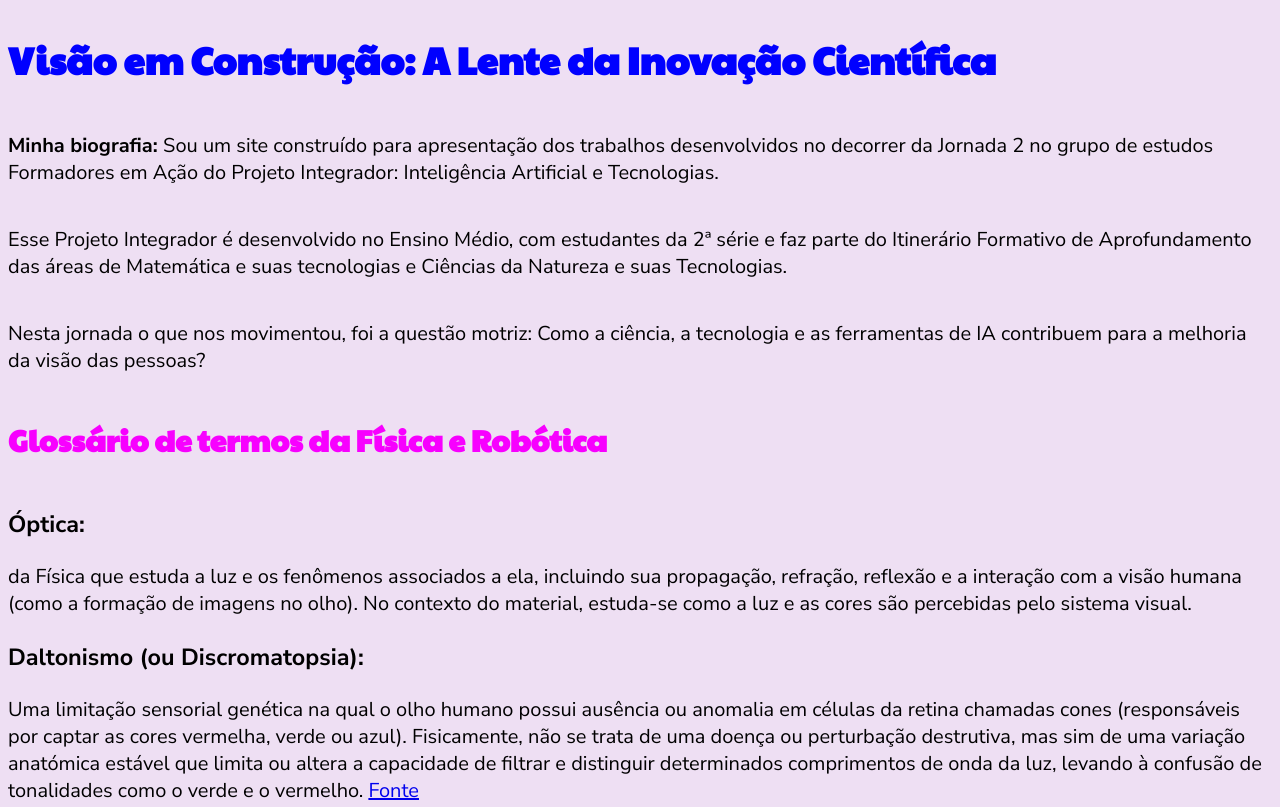
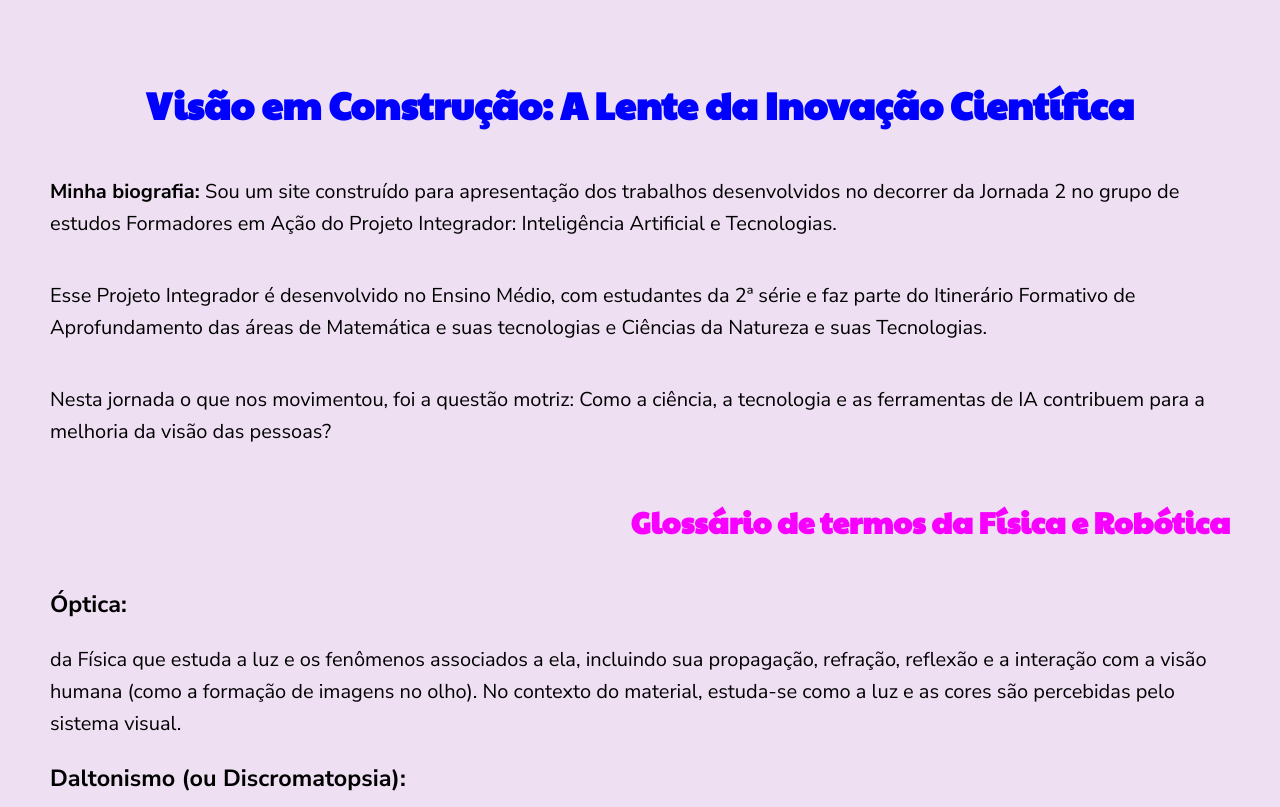
Before and after one commit to natalia559/ux-acessibilidade, a plain HTML site: page index.html in a window 1280 px wide. Shown: the top 807 px of the page. Drawn offline with Linux system fonts and the light colour scheme.

Commit message:
Update style.css

```diff
--- a/style.css
+++ b/style.css
@@ -1,20 +1,39 @@
-body{background-color: rgb(238, 223, 243);
-    font-family: "Nunito Sans" ;
-display: flex;
-flex-direction: column;
-align-items:start;
-font-size: 20px;
-margin: 50 px;}
-
-
-h1{
-    color: blue; text-align: center; font-size: 38px; font-family: "Paytone One";
+body {
+    background-color: rgb(238, 223, 243);
+    font-family: "Nunito Sans", sans-serif;
+    display: flex;
+    flex-direction: column;
+    align-items: flex-start;
+    font-size: 20px;
+    margin: 50px; /* Corrigido o espaço entre 50 e px */
+    line-height: 1.6; /* Melhoria de legibilidade do texto */
 }
 
-
-h2{
-    color: rgb(247, 0, 255); text-align:right; font-size: 30px; font-family: "Paytone One";
+h1 {
+    color: blue;
+    text-align: center;
+    font-size: 38px;
+    font-family: "Paytone One", sans-serif;
+    width: 100%; /* Permite que o alinhamento ao centro funcione */
+    margin-bottom: 20px;
 }
 
+h2 {
+    color: rgb(247, 0, 255);
+    text-align: right;
+    font-size: 30px;
+    font-family: "Paytone One", sans-serif;
+    width: 100%; /* Permite que o alinhamento à direita funcione */
+    margin-top: 30px;
+}
 
-div{display:list-item}
+h3 {
+    margin-top: 15px;
+    margin-bottom: 5px;
+}
+
+video {
+    max-width: 100%;
+    height: auto;
+    margin-top: 10px;
+}
```
